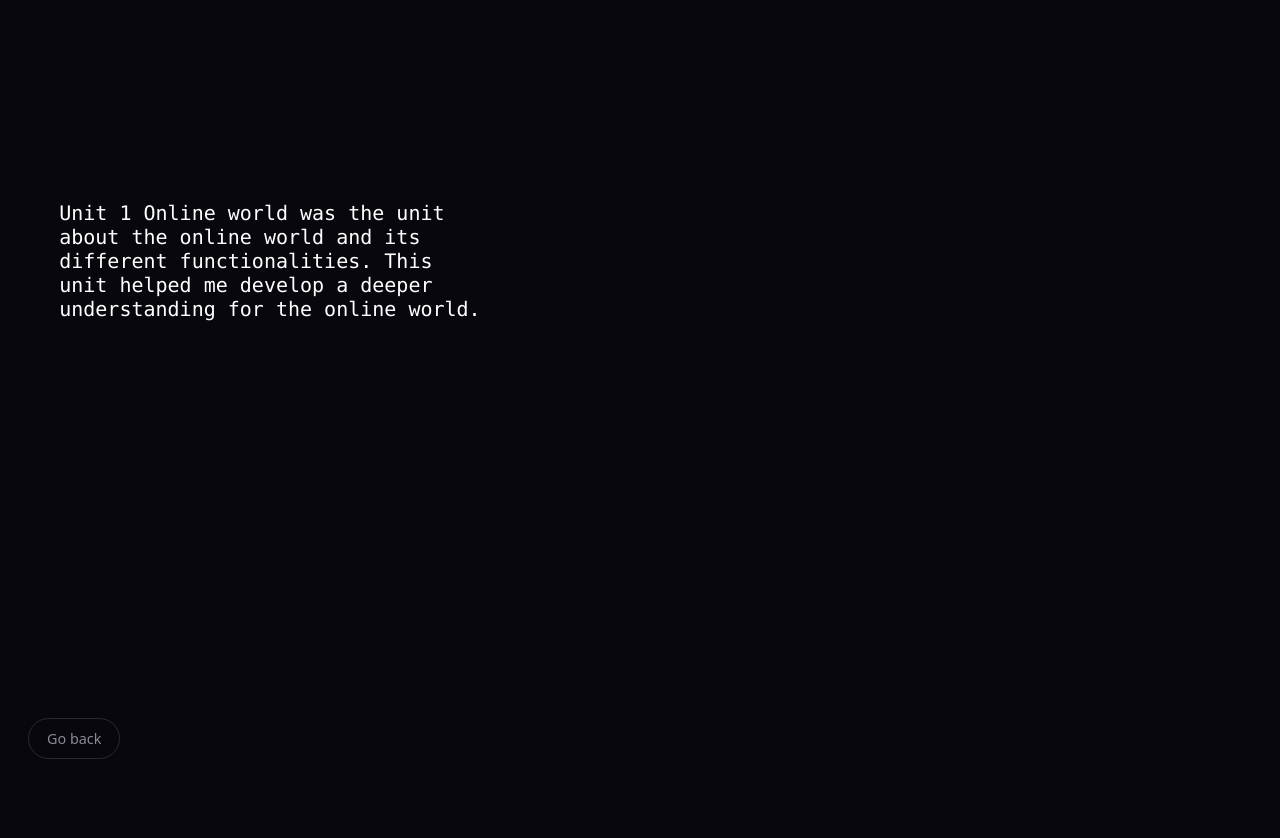
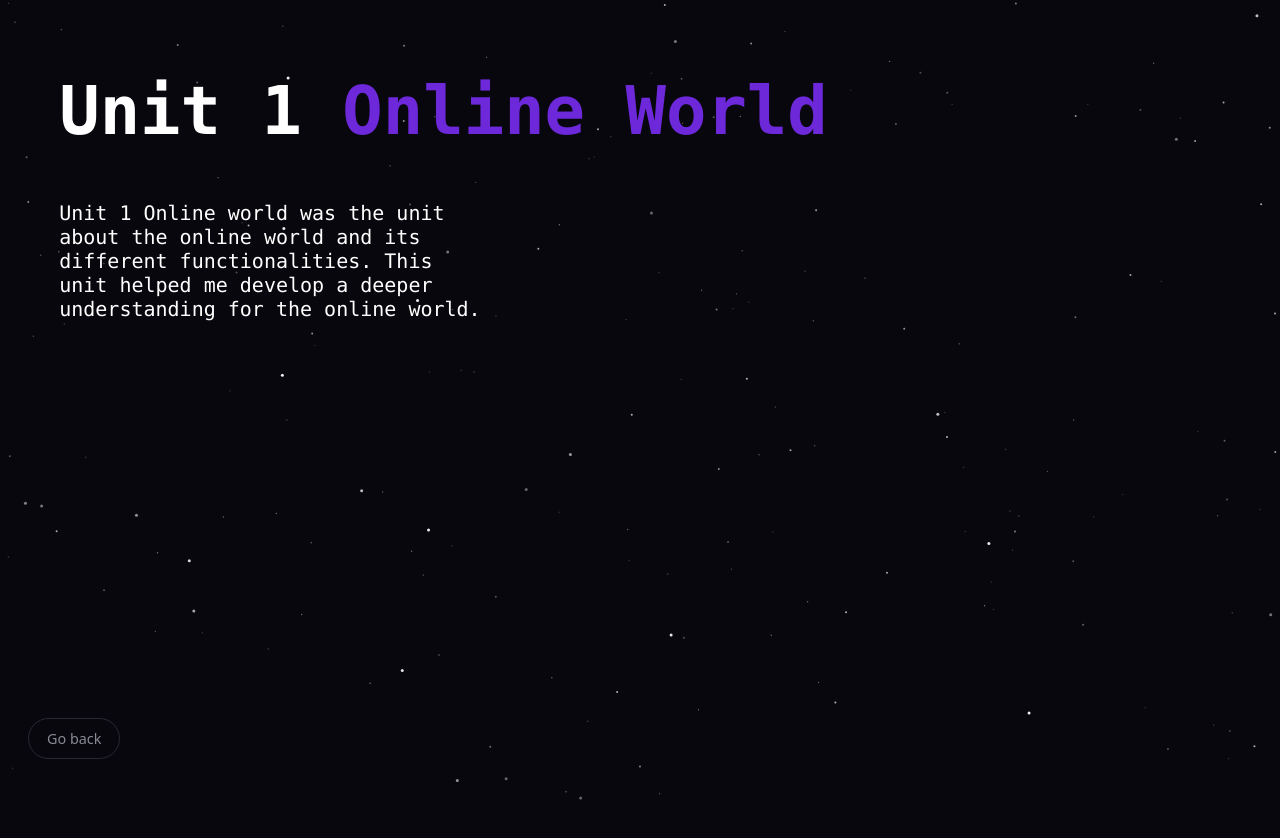
Before and after one commit to rohan0b0508-lang/Digital-Portfolio-Final, a plain HTML site: page Units/Unit1.html in a window 1280 px wide. Drawn offline with Linux system fonts and the light colour scheme; files that its build step writes are made by us from their sources.

Commit message:
Update links to external resources in Unit1.html

```diff
--- a/Units/Unit1.html
+++ b/Units/Unit1.html
@@ -5,8 +5,8 @@
     <meta charset="UTF-8">
     <meta name="viewport" content="width=device-width, initial-scale=1.0">
     <title>Rohan's Digital Portfolio Unit 1</title>
-    <link rel="stylesheet" href="Style.css">
-    <script src="script.js" defer></script>
+    <link rel="stylesheet" href="../Style.css">
+    <script src="../script.js" defer></script>
 </head>
 
 <body>
@@ -32,7 +32,7 @@
             </div>
         </header>
         <div class="hero-bottom">
-            <a class="scroll-cue" href="/index.html" style="transform: translateX(20px) translateY(-90px);">Go back</a>
+            <a class="scroll-cue" href="../index.html" style="transform: translateX(20px) translateY(-90px);">Go back</a>
         </div>
     </main>
 </body>
```
